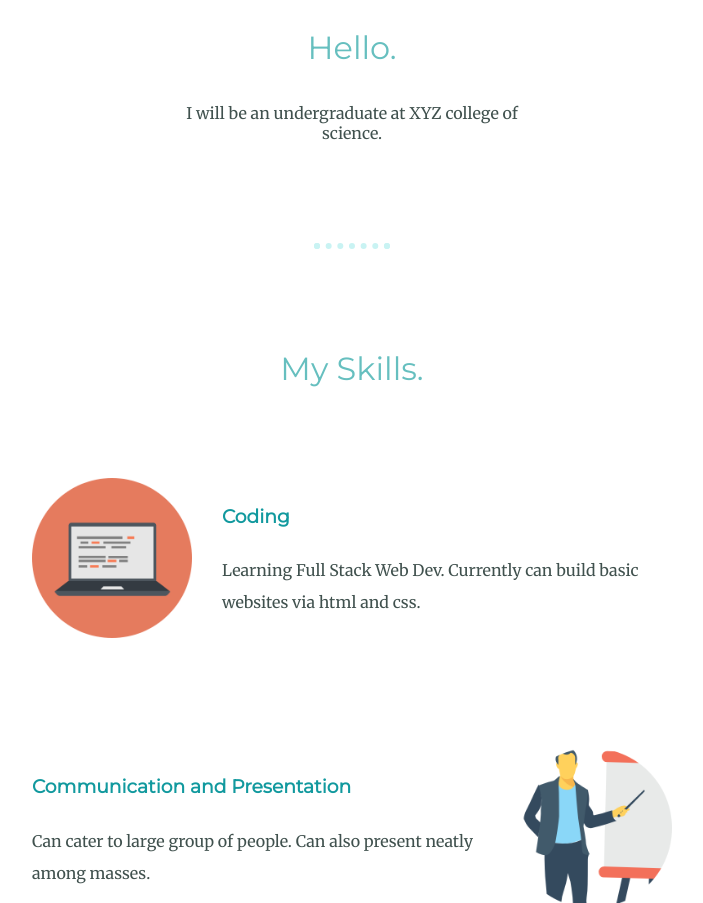
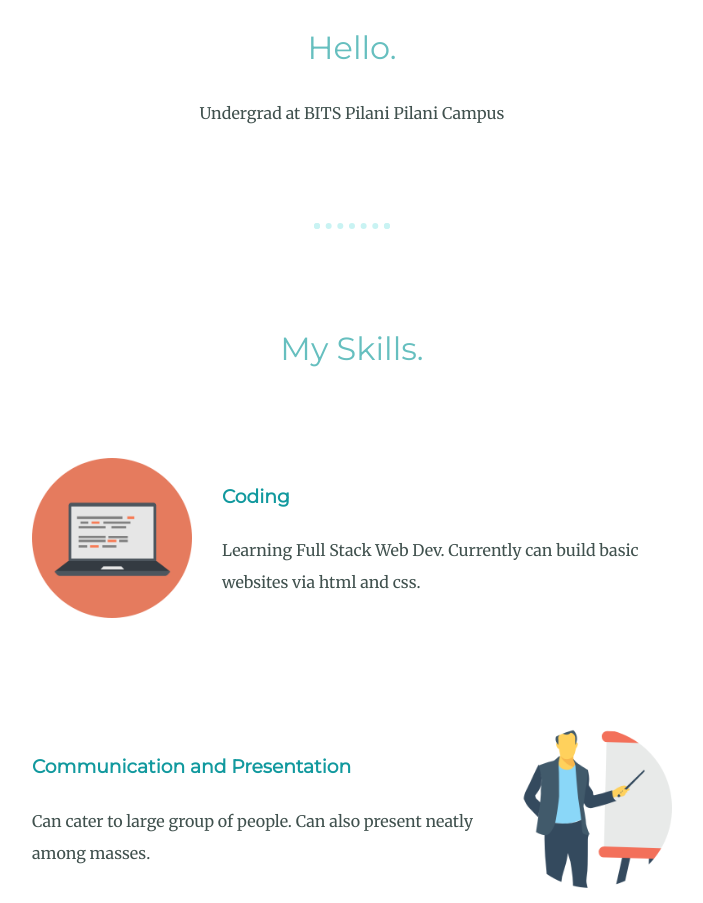
Before and after one commit to pranayjalan254/Portfolio, a plain HTML site: page index.html in a window 1280 px wide. Shown: the part 949-1852 px from the top of the page, without its empty margins (288-991 px from the left). Drawn offline with Linux system fonts and the light colour scheme.

Commit message:
Update index.html

```diff
--- a/index.html
+++ b/index.html
@@ -34,7 +34,7 @@
         <img src="images/Profile-modified.png" alt="Profile-pic" />
         <h2>Hello.</h2>
         <p class="intro">
-          I will be an undergraduate at XYZ college of science.
+          Undergrad at BITS Pilani Pilani Campus
         </p>
       </div>
       <hr />
```
